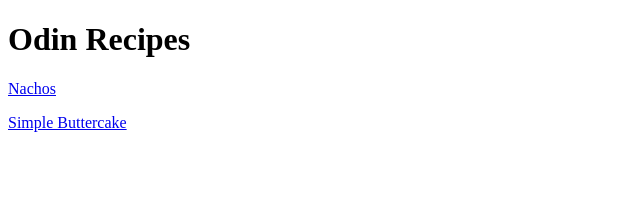
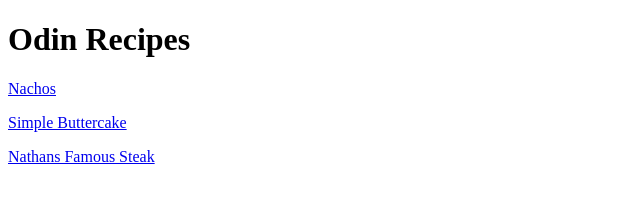
Before and after one commit to Stepirl/odin-recipes, a plain HTML site: page index.html in a window 1280 px wide. Shown: the whole page, without its empty margins (0-640 px from the left). Drawn offline with Linux system fonts and the light colour scheme.

Commit message:
Add href link for steak.html

```diff
--- a/index.html
+++ b/index.html
@@ -8,5 +8,6 @@
         <h1>Odin Recipes</h1>
         <p><a href="./recipes/nachos.html">Nachos</a></p>
         <p><a href="./recipes/buttercake.html">Simple Buttercake</a></p>
+        <p><a href="./recipes/steak.html">Nathans Famous Steak</a></p>
     </body>
 </html>
```
